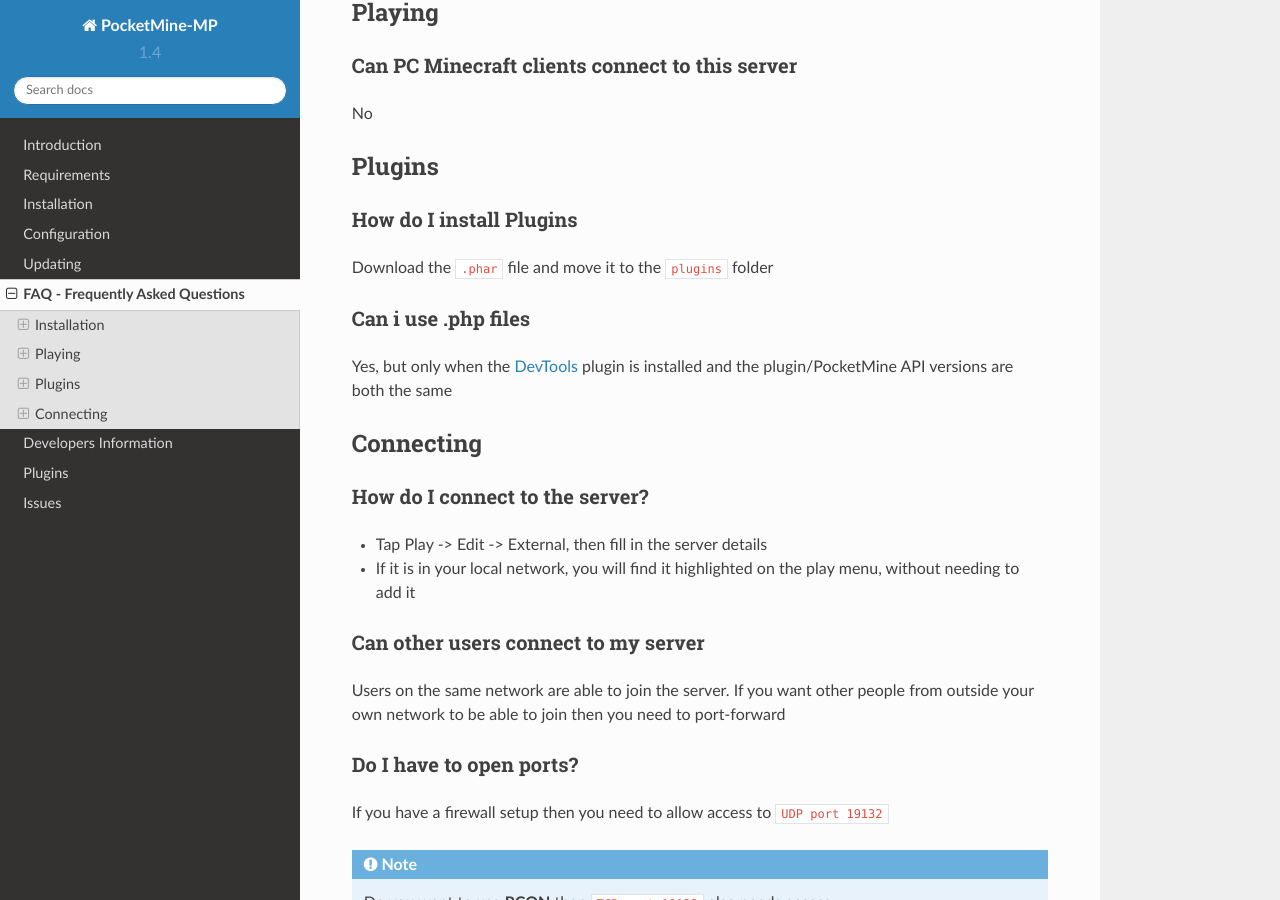
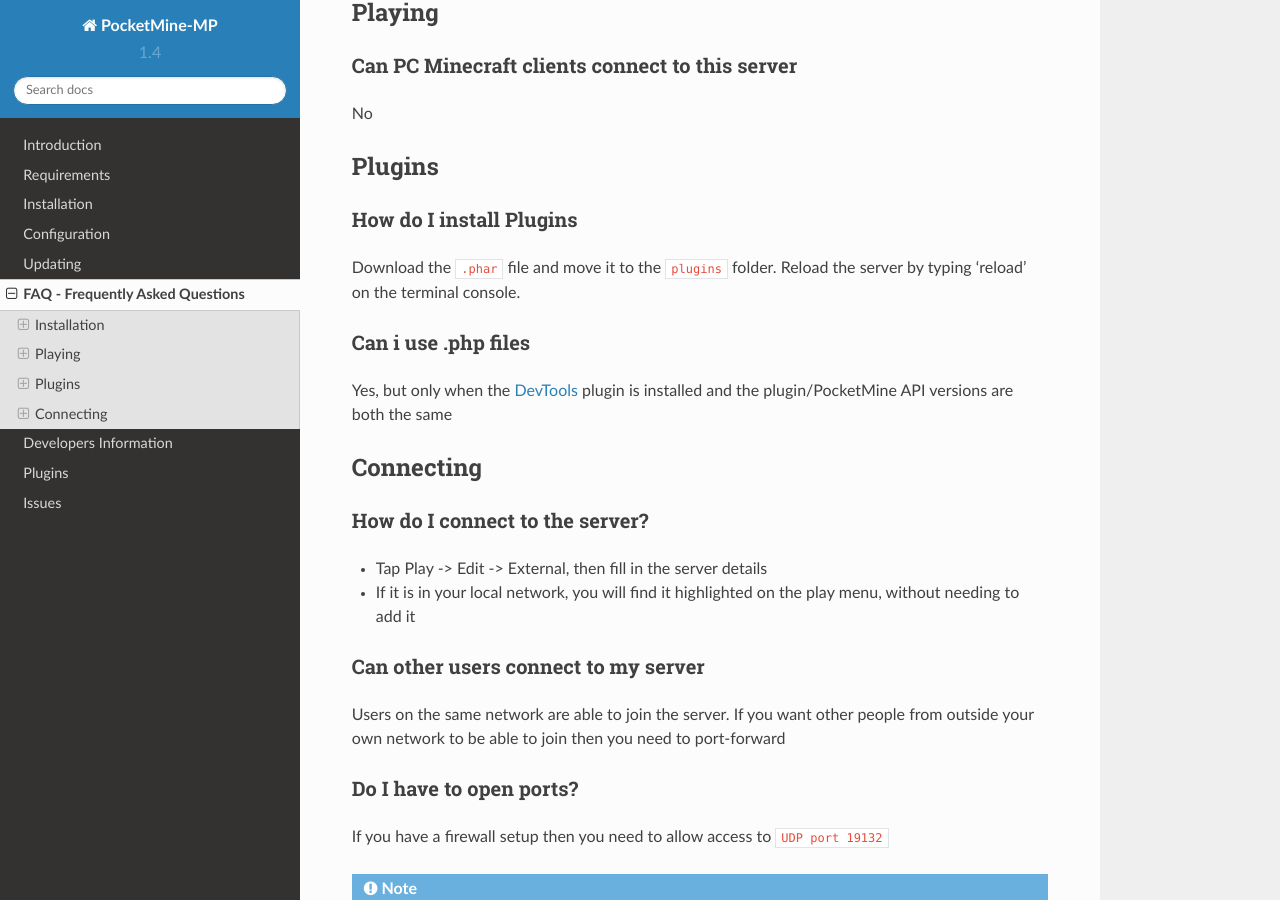
Before and after one commit to PocketMine/Documentation, a Sphinx documentation site: the page built from source/faq.rst, in a window 1280 px wide and 900 px high, scrolled down 1334 px. Built offline with Sphinx 7.4.7 and the Read the Docs theme 2.0.0, drawn with Linux system fonts in a browser that asks for light colours.

Commit message:
Update faq.rst
added subsequent 'reload' command on console after installing a plugin.

```diff
--- a/source/faq.rst
+++ b/source/faq.rst
@@ -55,7 +55,7 @@
 
 How do I install Plugins
 ++++++++++++++++++++++++
-Download the ``.phar`` file and move it to the ``plugins`` folder
+Download the ``.phar`` file and move it to the ``plugins`` folder. Reload the server by typing 'reload' on the terminal console.
 
 Can i use .php files
 ++++++++++++++++++++
```
